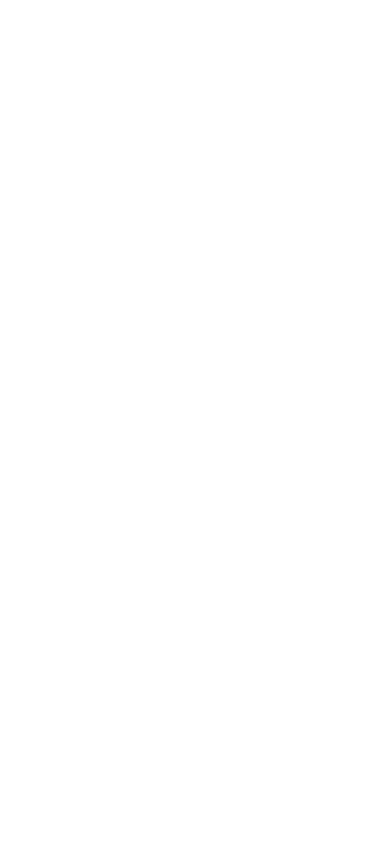
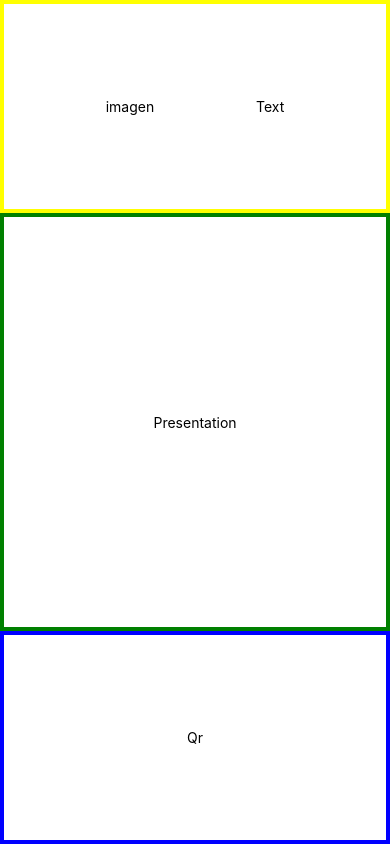
Before and after one commit to kuvii/PresentationCard, a React Native app: screen / in a window 390 px wide. Built offline with nearby package versions, Linux system fonts and the light colour scheme.

Commit message:
Feat: Presentacion de los elementos

```diff
--- a/App.js
+++ b/App.js
@@ -3,6 +3,16 @@
 export default function App() {
   return (
     <View style={styles.container}>
+      <View style={styles.topContainer}>
+        <Text>imagen</Text>
+        <Text>Text</Text>
+        </View>
+      <View style={styles.centerContainer}>
+        <Text>Presentation</Text>
+        </View>
+      <View style={styles.bottomContainer}>
+        <Text>Qr</Text>
+        </View>
 
     </View>
   );
@@ -14,5 +24,30 @@
     backgroundColor: '#fff',
     alignItems: 'center',
     justifyContent: 'center',
+  },
+  topContainer: {
+    flex: 1,
+    flexDirection: 'row',
+    alignItems: 'center',
+    justifyContent: 'space-evenly',
+    borderWidth: 4,
+    borderColor: 'yellow',
+    width:'100%'
+  },
+  centerContainer: {
+    flex: 2,
+    alignItems: 'center',
+    justifyContent: 'center',
+    borderWidth: 4,
+    borderColor: 'green',
+    width: '100%'
+  },
+  bottomContainer: {
+    flex: 1,
+    alignItems: 'center',
+    justifyContent: 'center',
+    borderWidth: 4,
+    borderColor: 'blue',
+    width: '100%'
   }
 });
```
